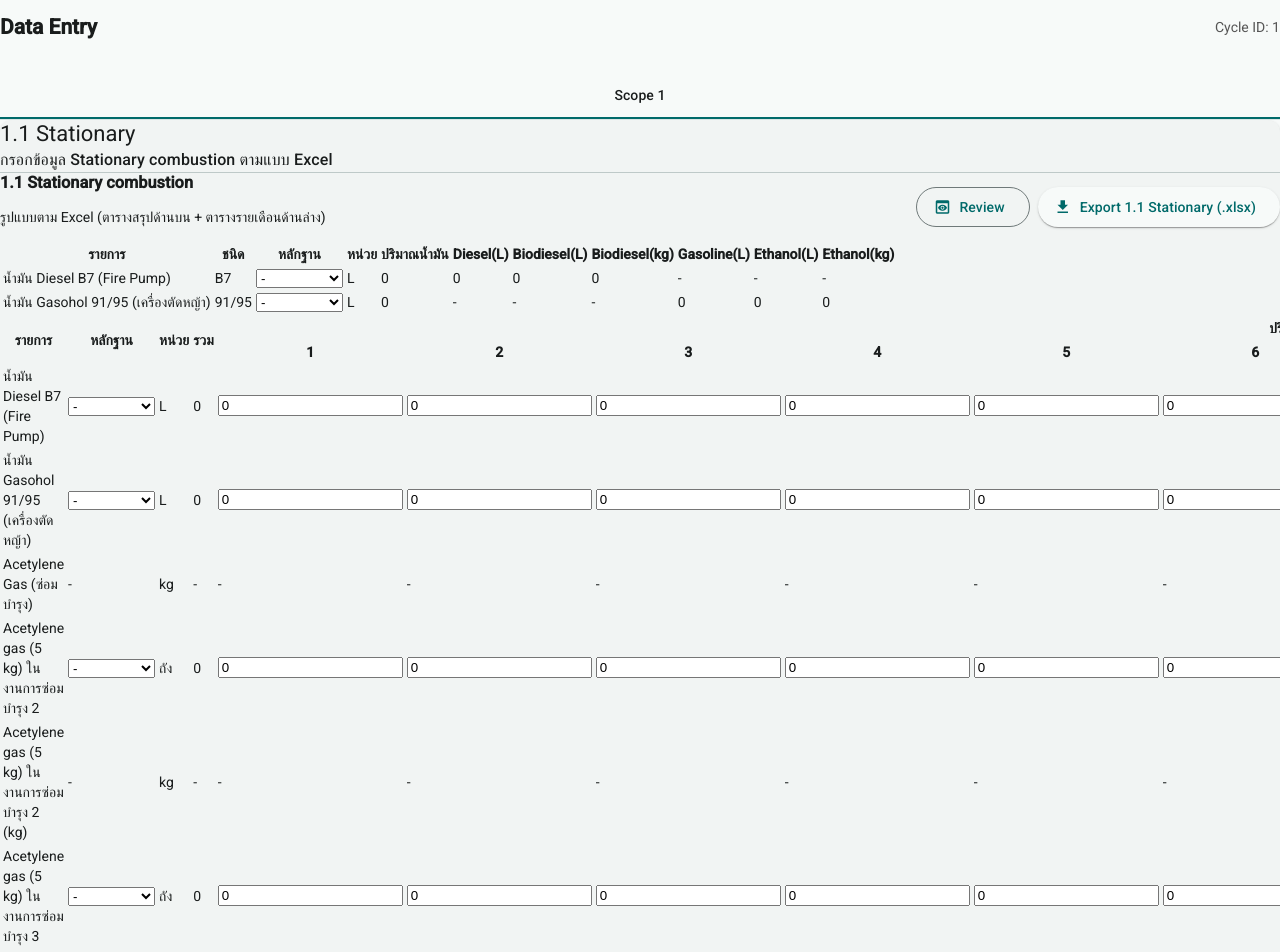
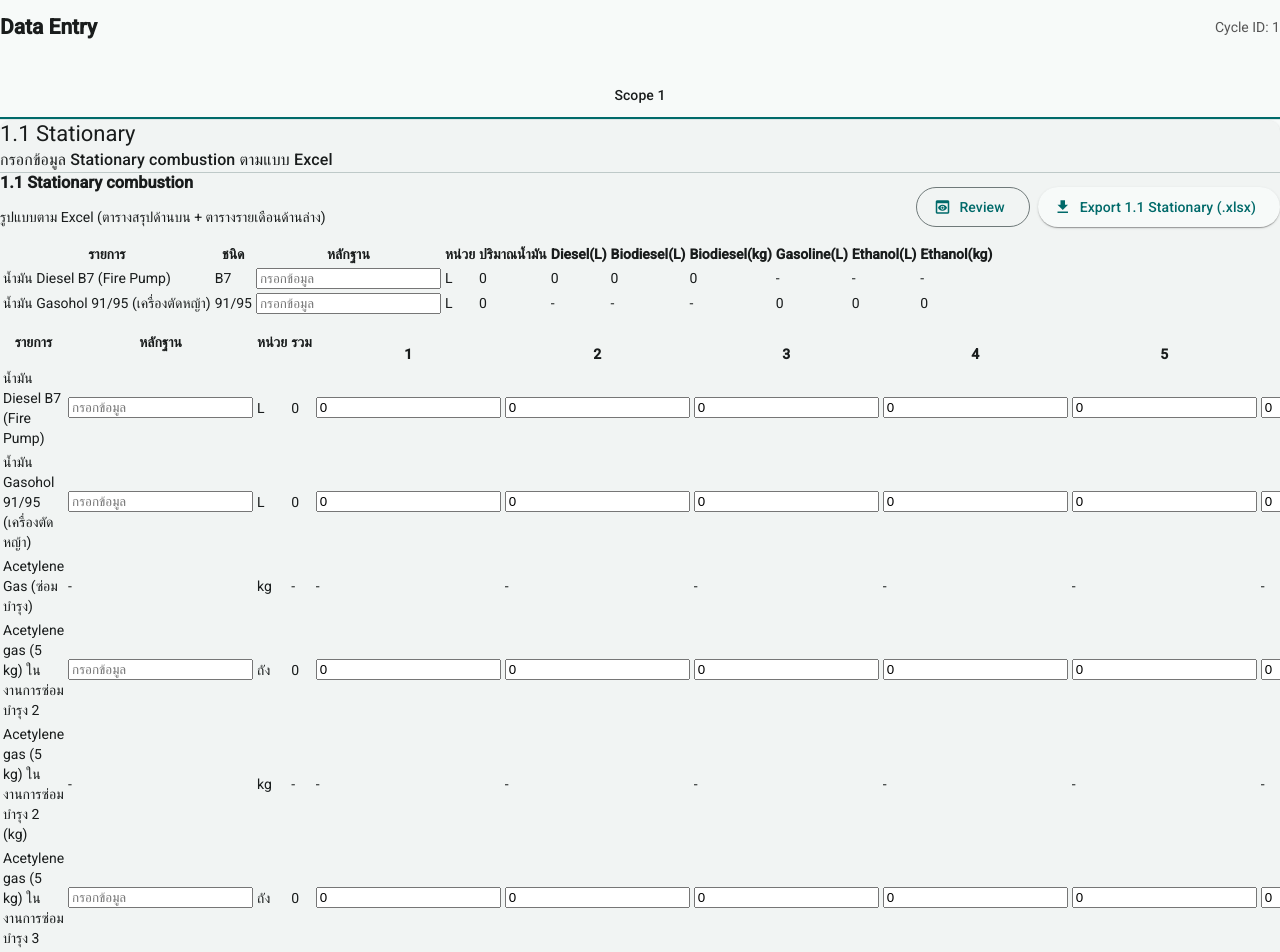
Before and after one commit to toranong301/X-Panel, an Angular app in the folder frontend/: page /cycles/1/data-entry in a window 1280 px wide. Shown: the top 952 px of the page. Built offline with nearby package versions, Linux system fonts and the light colour scheme.

Commit message:
Update scope 1.1 evidence inputs (#22)

```diff
--- a/frontend/src/app/pages/data-entry/scope11-stationary/scope11-stationary.component.html
+++ b/frontend/src/app/pages/data-entry/scope11-stationary/scope11-stationary.component.html
@@ -39,13 +39,12 @@
           <td>น้ำมัน Diesel B7 (Fire Pump)</td>
           <td>B7</td>
           <td>
-            <select
+            <input
+              type="text"
+              placeholder="กรอกข้อมูล"
               [ngModel]="getEvidence(dieselCode)"
               (ngModelChange)="updateEvidence(dieselCode, $event)"
-            >
-              <option value="">-</option>
-              <option *ngFor="let opt of evidenceOptions" [value]="opt">{{ opt }}</option>
-            </select>
+            />
           </td>
           <td>L</td>
           <td class="num">{{ formatNumber(totalForCode(dieselCode)) }}</td>
@@ -60,13 +59,12 @@
           <td>น้ำมัน Gasohol 91/95 (เครื่องตัดหญ้า)</td>
           <td>91/95</td>
           <td>
-            <select
+            <input
+              type="text"
+              placeholder="กรอกข้อมูล"
               [ngModel]="getEvidence(gasoholCode)"
               (ngModelChange)="updateEvidence(gasoholCode, $event)"
-            >
-              <option value="">-</option>
-              <option *ngFor="let opt of evidenceOptions" [value]="opt">{{ opt }}</option>
-            </select>
+            />
           </td>
           <td>L</td>
           <td class="num">{{ formatNumber(totalForCode(gasoholCode)) }}</td>
@@ -99,13 +97,12 @@
         <tr>
           <td>น้ำมัน Diesel B7 (Fire Pump)</td>
           <td>
-            <select
+            <input
+              type="text"
+              placeholder="กรอกข้อมูล"
               [ngModel]="getEvidence(dieselCode)"
               (ngModelChange)="updateEvidence(dieselCode, $event)"
-            >
-              <option value="">-</option>
-              <option *ngFor="let opt of evidenceOptions" [value]="opt">{{ opt }}</option>
-            </select>
+            />
           </td>
           <td>L</td>
           <td class="num">{{ formatNumber(totalForCode(dieselCode)) }}</td>
@@ -120,13 +117,12 @@
         <tr>
           <td>น้ำมัน Gasohol 91/95 (เครื่องตัดหญ้า)</td>
           <td>
-            <select
+            <input
+              type="text"
+              placeholder="กรอกข้อมูล"
               [ngModel]="getEvidence(gasoholCode)"
               (ngModelChange)="updateEvidence(gasoholCode, $event)"
-            >
-              <option value="">-</option>
-              <option *ngFor="let opt of evidenceOptions" [value]="opt">{{ opt }}</option>
-            </select>
+            />
           </td>
           <td>L</td>
           <td class="num">{{ formatNumber(totalForCode(gasoholCode)) }}</td>
@@ -150,13 +146,12 @@
         <tr>
           <td>Acetylene gas (5 kg) ในงานการซ่อมบำรุง 2</td>
           <td>
-            <select
+            <input
+              type="text"
+              placeholder="กรอกข้อมูล"
               [ngModel]="getEvidence(acetyleneMaint2Code)"
               (ngModelChange)="updateEvidence(acetyleneMaint2Code, $event)"
-            >
-              <option value="">-</option>
-              <option *ngFor="let opt of evidenceOptions" [value]="opt">{{ opt }}</option>
-            </select>
+            />
           </td>
           <td>ถัง</td>
           <td class="num">{{ formatNumber(totalForCode(acetyleneMaint2Code)) }}</td>
@@ -180,13 +175,12 @@
         <tr>
           <td>Acetylene gas (5 kg) ในงานการซ่อมบำรุง 3</td>
           <td>
-            <select
+            <input
+              type="text"
+              placeholder="กรอกข้อมูล"
               [ngModel]="getEvidence(acetyleneMaint3Code)"
               (ngModelChange)="updateEvidence(acetyleneMaint3Code, $event)"
-            >
-              <option value="">-</option>
-              <option *ngFor="let opt of evidenceOptions" [value]="opt">{{ opt }}</option>
-            </select>
+            />
           </td>
           <td>ถัง</td>
           <td class="num">{{ formatNumber(totalForCode(acetyleneMaint3Code)) }}</td>
--- a/frontend/src/app/pages/data-entry/scope11-stationary/scope11-stationary.component.ts
+++ b/frontend/src/app/pages/data-entry/scope11-stationary/scope11-stationary.component.ts
@@ -41,8 +41,6 @@ export class Scope11StationaryComponent {
   readonly gasoholCode = 'GASOHOL_9195_STATIONARY';
   readonly acetyleneMaint2Code = 'ACETYLENE_TANK5_MAINT_2';
   readonly acetyleneMaint3Code = 'ACETYLENE_TANK5_MAINT_3';
-
-  evidenceOptions = ['Self collect', 'Supplier', 'TH LCI DB', 'TGO EF', 'Thai Res', 'Int DB'];
 
   exporting = false;
   readonly templateKey = 'MBAX_TGO_11102567::demo';
```
